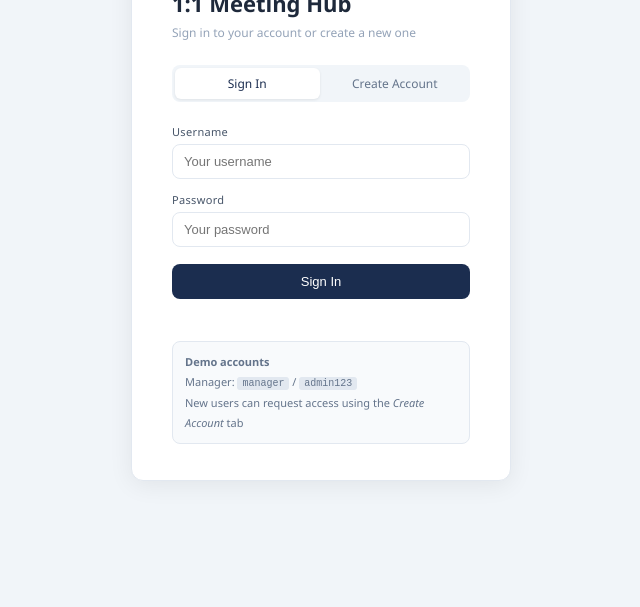
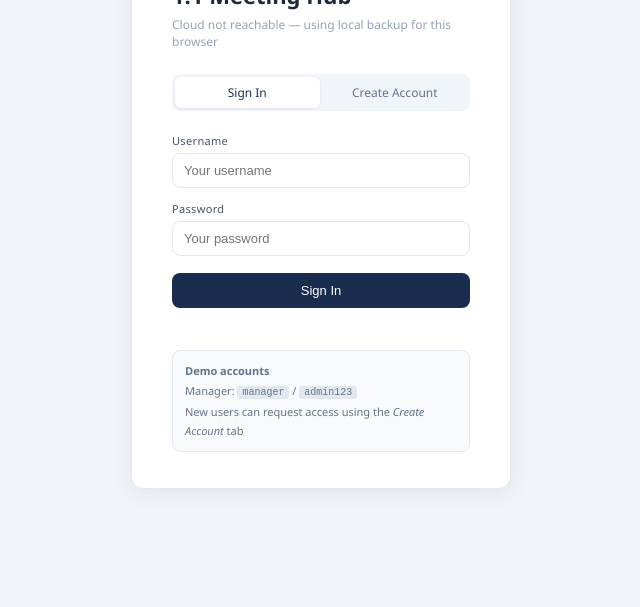
Before and after one commit to Hamdo72/Backoffice-Hub, a plain HTML site: page index.html in a window 1280 px wide. Shown: the part 193-800 px from the top of the page, without its empty margins (319-959 px from the left). Drawn offline with Linux system fonts and the light colour scheme.

Commit message:
Add files via upload

```diff
--- a/index.html
+++ b/index.html
@@ -571,7 +571,7 @@ select.fi{cursor:pointer}
    2) Paste the Web App URL below.
    3) Set CLOUD_TOKEN here and in Code.gs to the same private value.
    Until CLOUD_API_URL is changed, the app keeps working locally only. */
-const CLOUD_API_URL=https://script.google.com/macros/s/AKfycbxqnIj7mBqO-ry6SjRSA-WiQh58_otCiUWZhXdJFlC6pJnDBioc53pyjKdiMg_XI5kJsQ/exec;
+const CLOUD_API_URL='https://script.google.com/macros/s/AKfycbxqnIj7mBqO-ry6SjRSA-WiQh58_otCiUWZhXdJFlC6pJnDBioc53pyjKdiMg_XI5kJsQ/exec';
 const CLOUD_TOKEN='HAMDO_CC_2026_PRIVATE';
 
 /* ══ STORAGE KEYS ══ */
```
